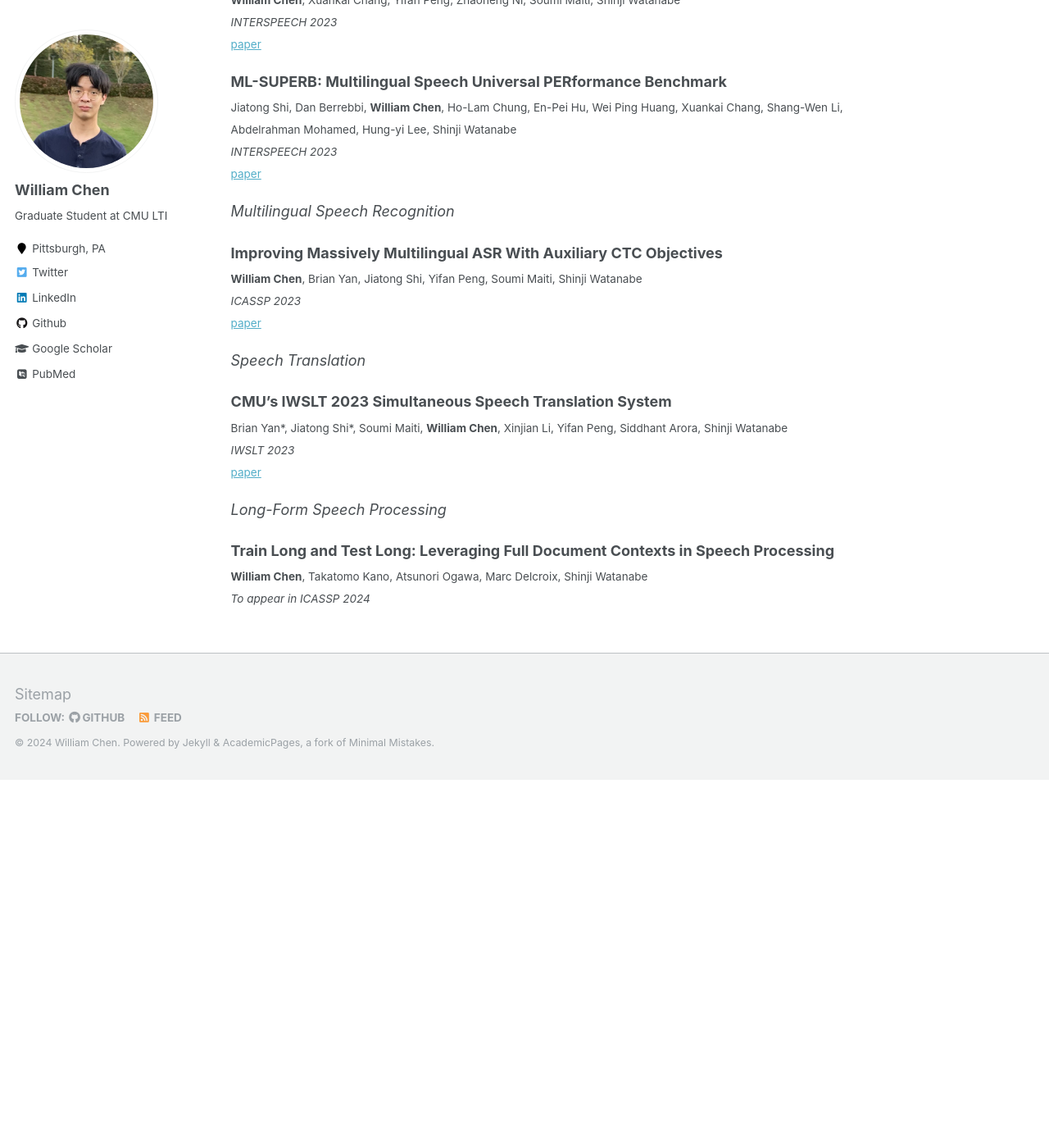
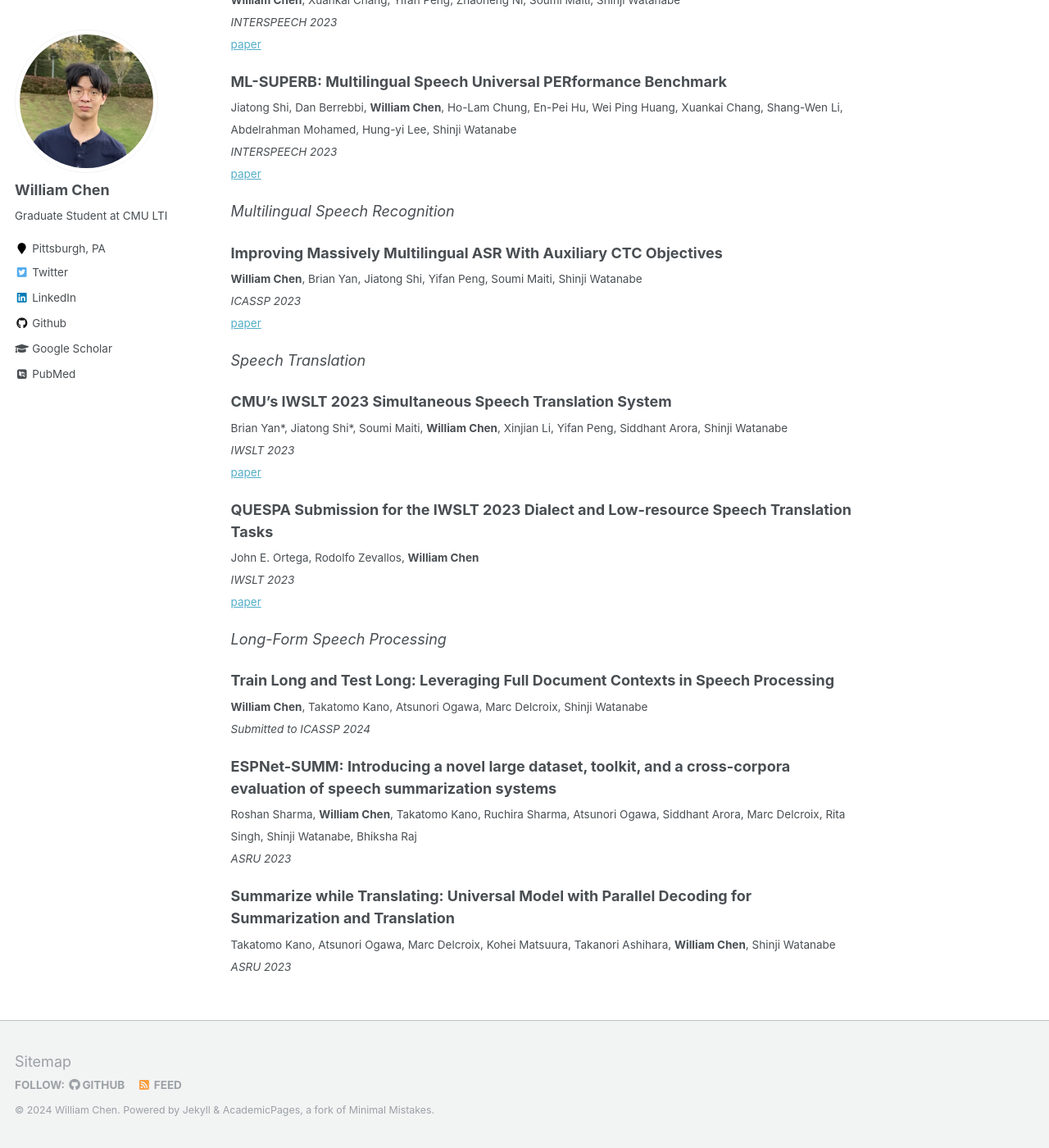
Before and after one commit to wanchichen/wanchichen.github.io, a Jekyll site: the page built from _pages/about.md, in a window 1280 px wide and 1400 px high, scrolled down 1687 px. Shown: the whole window at 82% size. Built offline with Jekyll 4.4.1, drawn with Linux system fonts in a browser that asks for light colours; some web fonts are replaced; before the commit the page ends 2638 px from its top, so only the background shows below that.

Commit message:
Update about.md

```diff
--- a/_pages/about.md
+++ b/_pages/about.md
@@ -71,8 +71,22 @@ From January 2020 to October 2021, I was part of the [UCF Evolutionary Computati
 <sub>*IWSLT 2023*</sub>\
 <sub>[paper](https://aclanthology.org/2023.iwslt-1.20/)</sub>
 
+**QUESPA Submission for the IWSLT 2023 Dialect and Low-resource Speech Translation Tasks**\
+<sub>John E. Ortega, Rodolfo Zevallos, **William Chen**</sub>\
+<sub>*IWSLT 2023*</sub>\
+<sub>[paper](https://aclanthology.org/2023.iwslt-1.23/)</sub>
+
+
 *Long-Form Speech Processing*
 
 **Train Long and Test Long: Leveraging Full Document Contexts in Speech Processing**\
 <sub>**William Chen**, Takatomo Kano, Atsunori Ogawa, Marc Delcroix, Shinji Watanabe</sub>\
-<sub>*To appear in ICASSP 2024*</sub>
+<sub>*Submitted to ICASSP 2024*</sub>
+
+**ESPNet-SUMM: Introducing a novel large dataset, toolkit, and a cross-corpora evaluation of speech summarization systems**\
+<sub>Roshan Sharma, **William Chen**, Takatomo Kano, Ruchira Sharma, Atsunori Ogawa, Siddhant Arora, Marc Delcroix, Rita Singh, Shinji Watanabe, Bhiksha Raj </sub>\
+<sub>*ASRU 2023*</sub>
+
+**Summarize while Translating: Universal Model with Parallel Decoding for Summarization and Translation**\
+<sub>Takatomo Kano, Atsunori Ogawa, Marc Delcroix, Kohei Matsuura, Takanori Ashihara, **William Chen**, Shinji Watanabe</sub>\
+<sub>*ASRU 2023*</sub>
```
